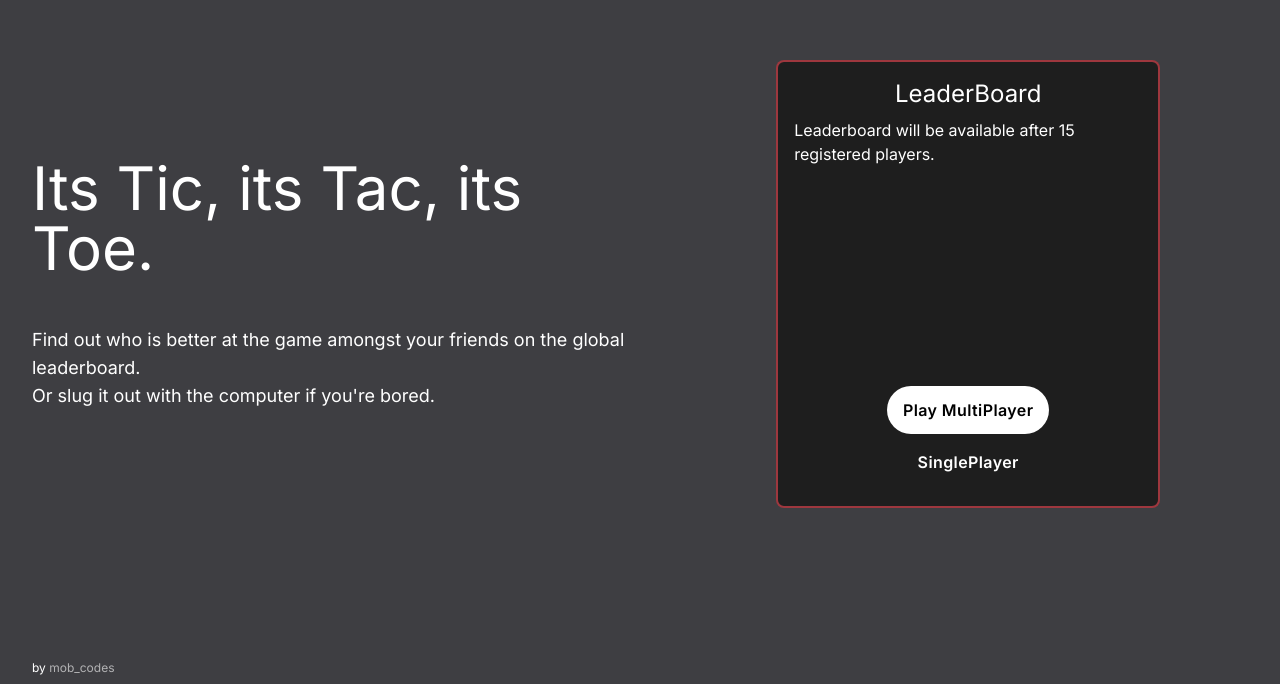
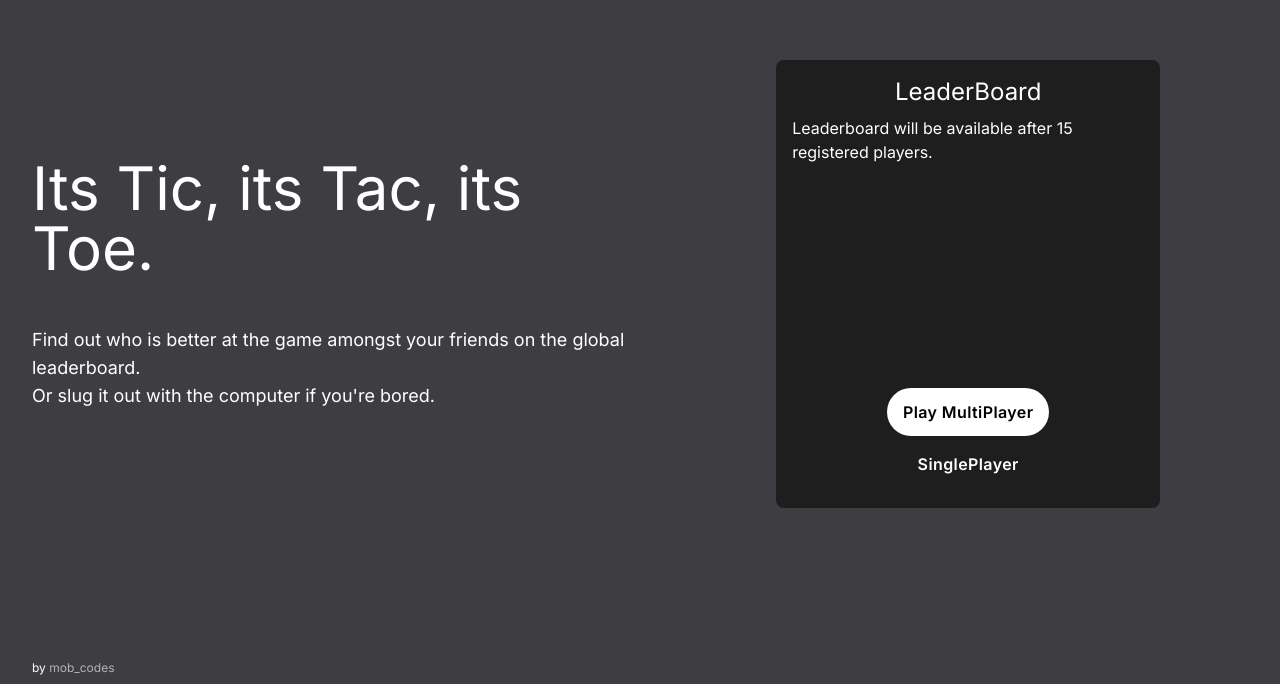
Before and after one commit to moboluwade/tic-tac-toe, a Next.js app: page / in a window 1280 px wide. Shown: the part 116-800 px from the top of the page. Built offline with nearby package versions, Linux system fonts and the light colour scheme.

Commit message:
feat(design): remove accent border color from landing nav section

```diff
--- a/src/app/page.tsx
+++ b/src/app/page.tsx
@@ -14,7 +14,7 @@ export default function Home() {
 
       {/* LeaderBoard and Auth */}
       <section className="h-full w-full flex flex-row justify-center items-center ">
-        <nav className="bg-[#1e1e1e] border-2 border-[rgba(243,73,84,0.6)] md:w-96 w-fit h-[28rem] px-4 rounded-lg flex flex-col justify-start items-center">
+        <nav className="bg-[#1e1e1e]  md:w-96 w-fit h-[28rem] px-4 rounded-lg flex flex-col justify-start items-center">
           <div className=" py-4 flex flex-col items-center h-full justify-around">
             {/* LeaderBoard */}
             <div className="flex flex-col items-center h-full">
```
